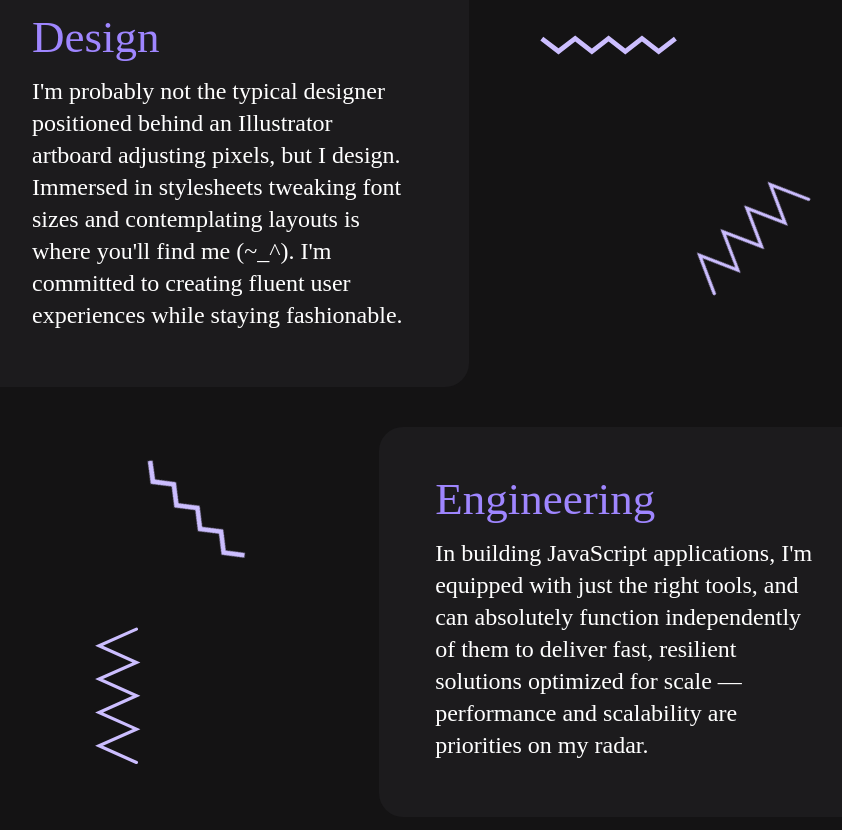
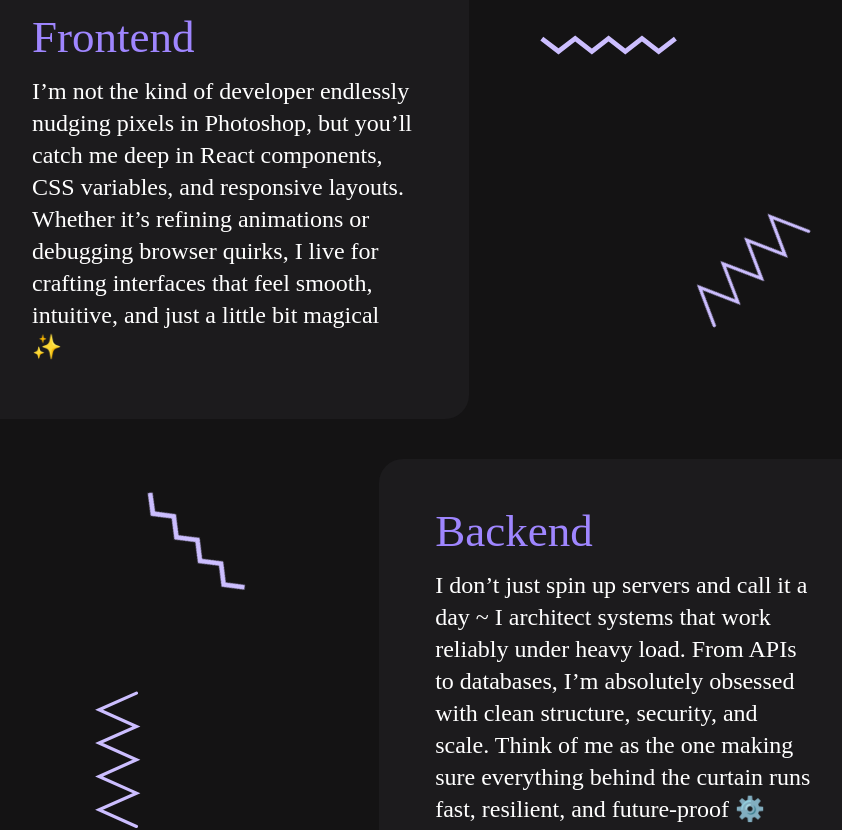
Before and after one commit to iDarkQ/portfolio, a Next.js app: page / in a window 1280 px wide. Shown: the part 920-1750 px from the top of the page, without its empty margins (216-1058 px from the left). Built offline with nearby package versions, Linux system fonts and the light colour scheme; a web font is replaced by a local one.

Commit message:
refactor(about): simplify about section

```diff
--- /dev/null
+++ b/src/app/components/home/about/about-card-backend.tsx
@@ -0,0 +1,17 @@
+import { AboutCard } from "@/app/components/home/about/about-card";
+import { Text } from "@/app/components/text";
+
+export const AboutCardBackend = () => (
+  <AboutCard data-aos="fade-left" className="ml-auto">
+    <Text as="h2" className="text-start">
+      Backend
+    </Text>
+    <Text as="p" className="text-start">
+      I don’t just spin up servers and call it a day ~ I architect systems that
+      work reliably under heavy load. From APIs to databases, I’m absolutely
+      obsessed with clean structure, security, and scale. Think of me as the one
+      making sure everything behind the curtain runs fast, resilient, and
+      future‑proof ⚙️
+    </Text>
+  </AboutCard>
+);
--- /dev/null
+++ b/src/app/components/home/about/about-card-frontend.tsx
@@ -0,0 +1,17 @@
+import { AboutCard } from "@/app/components/home/about/about-card";
+import { Text } from "@/app/components/text";
+
+export const AboutCardFrontend = () => (
+  <AboutCard data-aos="fade-right">
+    <Text as="h2" className="text-start">
+      Frontend
+    </Text>
+    <Text as="p" className="text-start">
+      I’m not the kind of developer endlessly nudging pixels in Photoshop, but
+      you’ll catch me deep in React components, CSS variables, and responsive
+      layouts. Whether it’s refining animations or debugging browser quirks, I
+      live for crafting interfaces that feel smooth, intuitive, and just a
+      little bit magical ✨
+    </Text>
+  </AboutCard>
+);
--- /dev/null
+++ b/src/app/components/home/about/about-card.tsx
@@ -0,0 +1,19 @@
+import { Card } from "@/app/components/card";
+import clsx from "clsx";
+import { ReactNode } from "react";
+
+interface Props {
+  className?: string;
+  children: ReactNode;
+}
+
+export const AboutCard = ({ className, children }: Props) => (
+  <Card
+    className={clsx(
+      "w-[55%] max-md:w-[100%]! h-auto flex flex-col justify-start gap-5",
+      className && className
+    )}
+  >
+    {children}
+  </Card>
+);
--- /dev/null
+++ b/src/app/components/home/about/about-decoration-item.tsx
@@ -0,0 +1,19 @@
+import clsx from "clsx";
+import { ReactNode } from "react";
+
+interface Props {
+  className?: string;
+  children?: ReactNode;
+}
+
+export const AboutDecorationItem = ({ className, children }: Props) => (
+  <div data-aos="flip-up" className={clsx("absolute", className && className)}>
+    <svg
+      viewBox="0 0 100 125"
+      className="w-50 h-50"
+      fill="var(--color-primary-80)"
+    >
+      {children}
+    </svg>
+  </div>
+);
--- /dev/null
+++ b/src/app/components/home/about/about-decorations.tsx
@@ -0,0 +1,19 @@
+import clsx from "clsx";
+import { ReactNode } from "react";
+
+interface Props {
+  children?: ReactNode;
+  className?: string;
+}
+
+export const AboutDecorations = ({ children, className }: Props) => (
+  <div
+    className={clsx(
+      "absolute h-full w-[45%] px-10",
+      "max-md:w-full max-md:px-0",
+      className && className
+    )}
+  >
+    {children}
+  </div>
+);
--- /dev/null
+++ b/src/app/components/home/about/about-part.tsx
@@ -0,0 +1,15 @@
+import { ReactNode } from "react";
+
+interface Props {
+  children?: ReactNode;
+  id?: string;
+}
+
+export const AboutPart = ({ id, children }: Props) => (
+  <div
+    id={id}
+    className="relative w-full flex flex-row scroll-my-10 items-stretch"
+  >
+    {children}
+  </div>
+);
--- /dev/null
+++ b/src/app/components/home/about/about-scroll-down-button.tsx
@@ -0,0 +1,18 @@
+"use client";
+
+import { IconButton } from "@/app/components/icon-button";
+
+export const AboutScrollDownButton = () => {
+  const scrollDown = () => {
+    const design = document.getElementById("about");
+    design?.scrollIntoView({ behavior: "smooth", block: "start" });
+  };
+
+  return (
+    <IconButton className="animate-bounce max-lg:hidden" filled onClick={scrollDown}>
+      <span className="text-xl material-symbols-outlined">
+        keyboard_arrow_down
+      </span>
+    </IconButton>
+  );
+};
--- a/src/app/components/home/about/about.tsx
+++ b/src/app/components/home/about/about.tsx
@@ -1,143 +1,40 @@
-import { Card } from "@/app/components/card";
-import { ScrollDownButton } from "@/app/components/home/scroll-down-button";
 import { Section } from "@/app/components/section";
 import { ZigzagLine } from "@/app/components/shapes/zigzag-line";
 import { ZigzagLineHorizontal } from "@/app/components/shapes/zigzag-line-horizontal";
-import { Text } from "@/app/components/text";
-import clsx from "clsx";
+
+import {
+  AboutScrollDownButton,
+  AboutCardBackend,
+  AboutCardFrontend,
+  AboutDecorationItem,
+  AboutDecorations,
+  AboutPart,
+} from ".";
 
 export const About = () => (
-  <Section className="lg:pt-10" extraClassName={clsx("items-center gap-10")}>
-    <ScrollDownButton />
-    <div
-      className="relative w-full flex flex-row scroll-my-10 items-stretch"
-      id="about"
-    >
-      <Card
-        data-aos="fade-right"
-        className="w-[55%] max-md:w-[100%]! h-auto flex flex-col justify-start gap-5"
-      >
-        <Text as="h2" className="text-start">
-          Design
-        </Text>
-        <Text as="p" className="text-start">
-          I&apos;m probably not the typical designer positioned behind an
-          Illustrator artboard adjusting pixels, but I design. Immersed in
-          stylesheets tweaking font sizes and contemplating layouts is where
-          you&apos;ll find me (~_^). I&apos;m committed to creating fluent user
-          experiences while staying fashionable.
-        </Text>
-      </Card>
-      <div
-        className={clsx(
-          "absolute h-full w-[45%] right-0 px-10",
-          "max-md:w-full max-md:px-0"
-        )}
-      >
-        <div
-          data-aos="flip-up"
-          className="absolute max-md:-left-12 max-md:-top-17"
-        >
-          <svg
-            viewBox="0 0 100 125"
-            className="w-50 h-50"
-            fill="var(--color-primary-80)"
-          >
-            <ZigzagLineHorizontal />
-          </svg>
-        </div>
-        <div
-          data-aos="flip-up"
-          className="rotate-45 absolute bottom-10 right-10 max-md:-right-12 max-md:-bottom-17"
-        >
-          <svg
-            viewBox="0 0 100 125"
-            className="w-50 h-50"
-            fill="var(--color-primary-80)"
-          >
-            <ZigzagLine />
-          </svg>
-        </div>
-      </div>
-    </div>
-    <div className="relative w-full flex flex-row scroll-my-10 items-stretch">
-      <div
-        className={clsx(
-          "z-1 absolute h-full w-[45%] left-0 px-10",
-          "max-md:w-full max-md:px-0"
-        )}
-      >
-        <div
-          data-aos="flip-up"
-          className="absolute right-25 rotate-45 max-md:hidden"
-        >
-          <svg
-            viewBox="0 0 100 125"
-            className="w-50 h-50"
-            fill="var(--color-primary-80)"
-          >
-            <ZigzagLineHorizontal />
-          </svg>
-        </div>
-        <div
-          data-aos="flip-up"
-          className="absolute bottom-0 max-md:-left-28 max-md:-bottom-17"
-        >
-          <svg
-            viewBox="0 0 100 125"
-            className="w-50 h-50"
-            fill="var(--color-primary-80)"
-          >
-            <ZigzagLine />
-          </svg>
-        </div>
-      </div>
-      <Card
-        data-aos="fade-left"
-        className="w-[55%] ml-auto max-md:w-[100%]! h-auto flex flex-col justify-start gap-5"
-      >
-        <Text as="h2" className="text-start">
-          Engineering
-        </Text>
-        <Text as="p" className="text-2xl text-start">
-          In building JavaScript applications, I&apos;m equipped with just the
-          right tools, and can absolutely function independently of them to
-          deliver fast, resilient solutions optimized for scale — performance
-          and scalability are priorities on my radar.
-        </Text>
-      </Card>
-    </div>
+  <Section className="lg:pt-10" extraClassName="items-center gap-10">
+    <AboutScrollDownButton />
+    <AboutPart id="about">
+      <AboutCardFrontend />
+      <AboutDecorations className="right-0">
+        <AboutDecorationItem className="max-md:-left-12 max-md:-top-17">
+          <ZigzagLineHorizontal />
+        </AboutDecorationItem>
+        <AboutDecorationItem className="rotate-45 bottom-10 right-10 max-md:-right-12 max-md:-bottom-17">
+          <ZigzagLine />
+        </AboutDecorationItem>
+      </AboutDecorations>
+    </AboutPart>
+    <AboutPart>
+      <AboutDecorations className="z-1">
+        <AboutDecorationItem className="right-25 rotate-45 max-md:hidden">
+          <ZigzagLineHorizontal />
+        </AboutDecorationItem>
+        <AboutDecorationItem className="bottom-0 max-md:-left-28 max-md:-bottom-17">
+          <ZigzagLine />
+        </AboutDecorationItem>
+      </AboutDecorations>
+      <AboutCardBackend />
+    </AboutPart>
   </Section>
 );
-
-/*
-
- <div className={clsx(
-        "w-[45%] h-auto flex flex-col justify-around items-start px-10",
-        "max-md:absolute max-md:h-full max-md:w-[100%] max-md:top-0 max-md:left-0 max-md:px-0"
-      )}>
-        <div data-aos="flip-up"
-        className="max-md:left-10">
-          <svg
-            viewBox="0 0 100 125"
-            className="w-50 h-50"
-            fill="var(--color-primary-80)"
-          >
-            <ZigzagLineHorizontal />
-          </svg>
-        </div>
-        <div
-          data-aos="flip-up"
-          className={clsx("w-full flex justify-center rotate-45", "max-md:justify-end")}
-        >
-          <svg
-            viewBox="0 0 100 125"
-            className="w-50 h-50"
-            fill="var(--color-primary-80)"
-          >
-            <ZigzagLine />
-          </svg>
-        </div>
-      </div>
-
-*/
```
Also changed, not shown: src/app/components/home/about/index.ts (added, +8 -0 lines).
